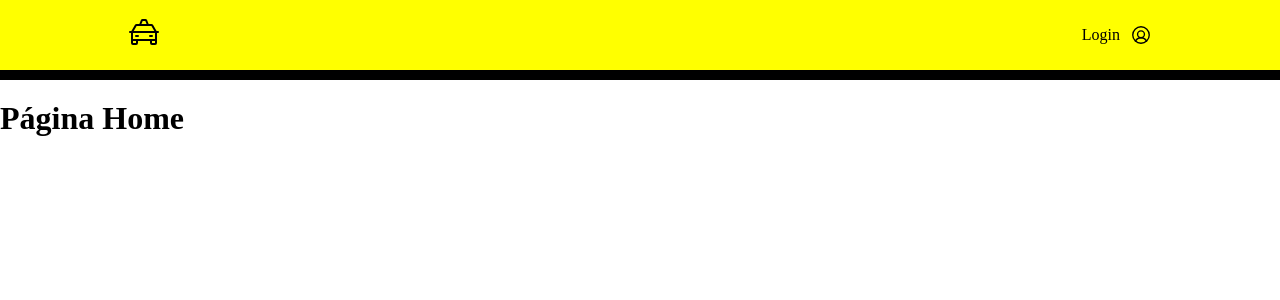
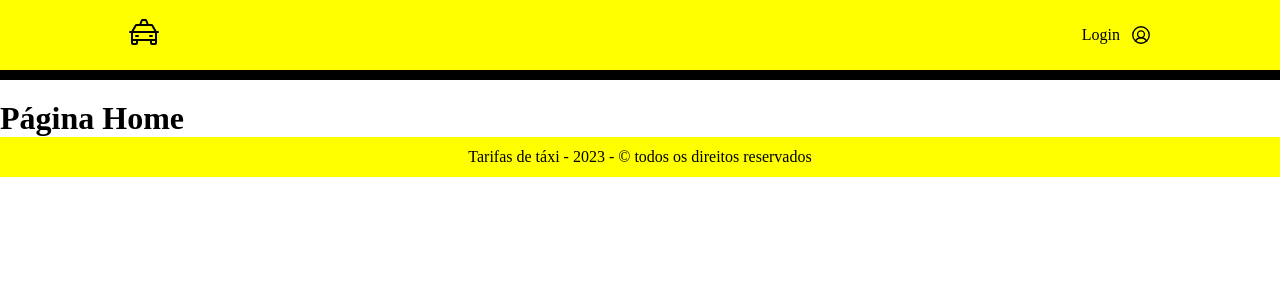
Before and after one commit to Julio-Norberto/tarifas-de-taxi, a React (Vite) app: page / in a window 1280 px wide. Shown: the top 300 px of the page. Built offline with nearby package versions, Linux system fonts and the light colour scheme.

Commit message:
feat: create footer

```diff
--- a/src/App.tsx
+++ b/src/App.tsx
@@ -2,12 +2,14 @@ import { BrowserRouter } from 'react-router-dom'
 import { AppRoutes } from './routes/AppRoutes'
 import { Header } from './components/Header'
 import './App.css'
+import { Footer } from './components/Footer'
 
 function App() {
   return (
     <BrowserRouter>
       <Header />
       <AppRoutes />
+      <Footer />
     </BrowserRouter>
   )
 }
--- /dev/null
+++ b/src/components/Footer/footer.css
@@ -0,0 +1,8 @@
+.footer-container {
+  height: 40px;
+  display: flex;
+  justify-content: center;
+  align-items: center;
+  background-color: yellow;
+  color: #000;
+}
--- /dev/null
+++ b/src/components/Footer/index.tsx
@@ -0,0 +1,9 @@
+import './footer.css'
+
+export const Footer: React.FC = () => {
+  return(
+    <footer className='footer-container'>
+      <p>Tarifas de táxi - 2023 - © todos os direitos reservados</p>
+    </footer>
+  )
+}
```
